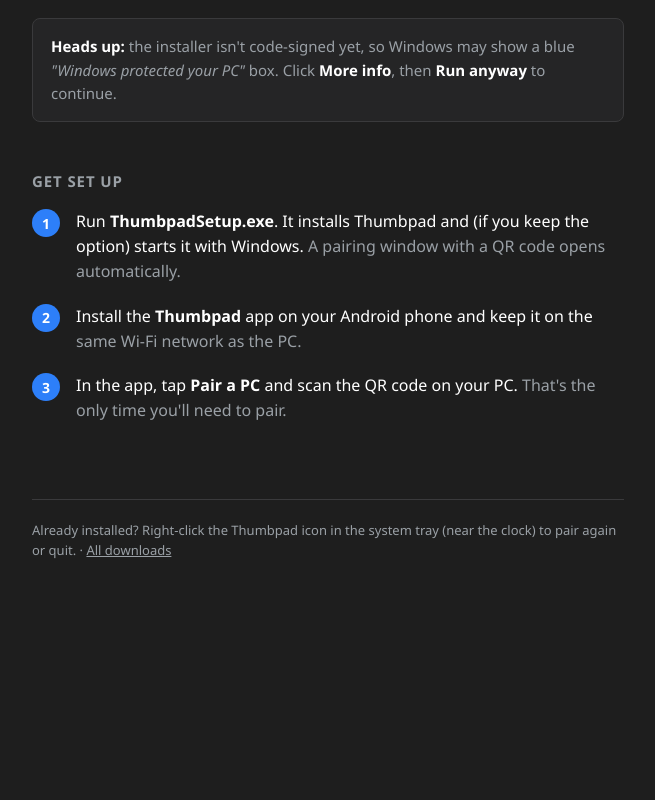
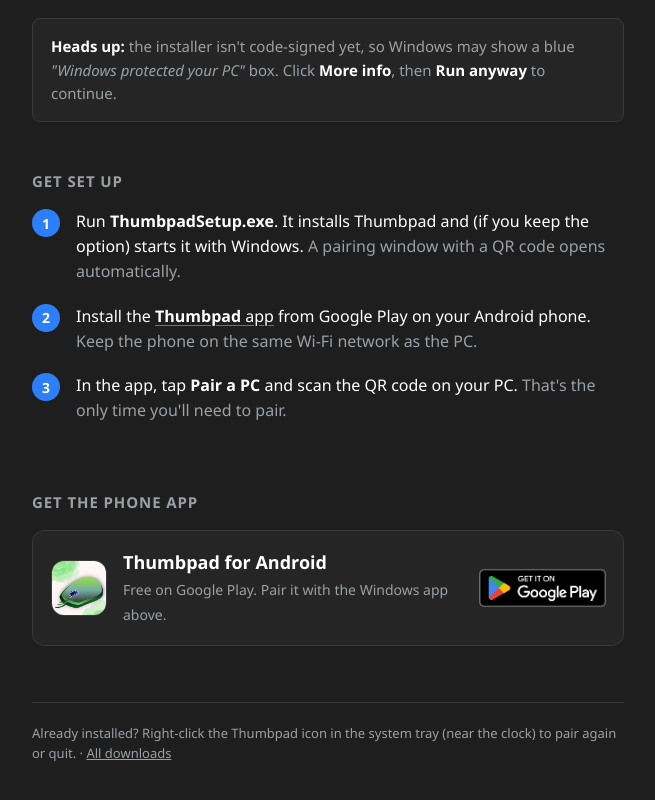
Before and after one commit to NCirit/thumbpad-releases, a plain HTML site: page index.html in a window 1280 px wide. Shown: the part 338-1138 px from the top of the page, without its empty margins (312-967 px from the left). Before the commit the page ends 994 px from the top, so only its background shows below. Drawn offline with Linux system fonts and the light colour scheme.

Commit message:
Add Google Play section, self-hosted badge, and Google Analytics

```diff
--- a/index.html
+++ b/index.html
@@ -1,6 +1,15 @@
 <!doctype html>
 <html lang="en">
 <head>
+<!-- Google tag (gtag.js) -->
+<script async src="https://www.googletagmanager.com/gtag/js?id=G-5SHNG170DP"></script>
+<script>
+  window.dataLayer = window.dataLayer || [];
+  function gtag(){dataLayer.push(arguments);}
+  gtag('js', new Date());
+
+  gtag('config', 'G-5SHNG170DP');
+</script>
 <meta charset="utf-8">
 <meta name="viewport" content="width=device-width, initial-scale=1">
 <title>Thumbpad — control your PC from your phone</title>
@@ -83,6 +92,27 @@
     font-size: 14px; font-weight: 600;
   }
   ol li span { color: var(--muted); }
+  ol li a { color: var(--text); text-decoration-color: var(--accent); text-underline-offset: 3px; }
+  .get-app {
+    display: flex;
+    align-items: center;
+    gap: 16px;
+    flex-wrap: wrap;
+    background: var(--panel);
+    border: 1px solid var(--border);
+    border-radius: 12px;
+    padding: 18px;
+    margin: 0;
+  }
+  .get-app img.icon {
+    width: 56px; height: 56px; border-radius: 13px; flex: 0 0 auto;
+    border: 1px solid var(--border);
+  }
+  .get-app .text { flex: 1 1 220px; min-width: 0; }
+  .get-app .text strong { display: block; font-size: 18px; }
+  .get-app .text span { font-size: 14px; color: var(--muted); }
+  .get-app .badge { flex: 0 0 auto; }
+  .get-app .badge img { height: 56px; display: block; margin: -8px -10px; }
   footer { color: var(--muted); font-size: 13px; margin-top: 56px; border-top: 1px solid var(--border); padding-top: 20px; }
   footer a { color: var(--muted); }
 </style>
@@ -106,9 +136,21 @@
   <h2>Get set up</h2>
   <ol>
     <li>Run <strong>ThumbpadSetup.exe</strong>. It installs Thumbpad and (if you keep the option) starts it with Windows. <span>A pairing window with a QR code opens automatically.</span></li>
-    <li>Install the <strong>Thumbpad</strong> app on your Android phone and keep it on the <span>same Wi-Fi network as the PC.</span></li>
+    <li>Install the <a href="https://play.google.com/store/apps/details?id=com.thumbpad.app" target="_blank" rel="noopener noreferrer"><strong>Thumbpad</strong> app</a> from Google Play on your Android phone. <span>Keep the phone on the same Wi-Fi network as the PC.</span></li>
     <li>In the app, tap <strong>Pair a PC</strong> and scan the QR code on your PC. <span>That's the only time you'll need to pair.</span></li>
   </ol>
+
+  <h2>Get the phone app</h2>
+  <div class="get-app">
+    <img class="icon" src="assets/thumbpad-icon.png" alt="Thumbpad app icon" width="56" height="56">
+    <div class="text">
+      <strong>Thumbpad for Android</strong>
+      <span>Free on Google Play. Pair it with the Windows app above.</span>
+    </div>
+    <a class="badge" href="https://play.google.com/store/apps/details?id=com.thumbpad.app" target="_blank" rel="noopener noreferrer" aria-label="Get Thumbpad on Google Play">
+      <img alt="Get it on Google Play" src="assets/google-play-badge.png">
+    </a>
+  </div>
 
   <footer>
     Already installed? Right-click the Thumbpad icon in the system tray (near the clock) to pair again or quit.
```
Also changed, not shown: assets/google-play-badge.png (added), assets/thumbpad-icon.png (added).
